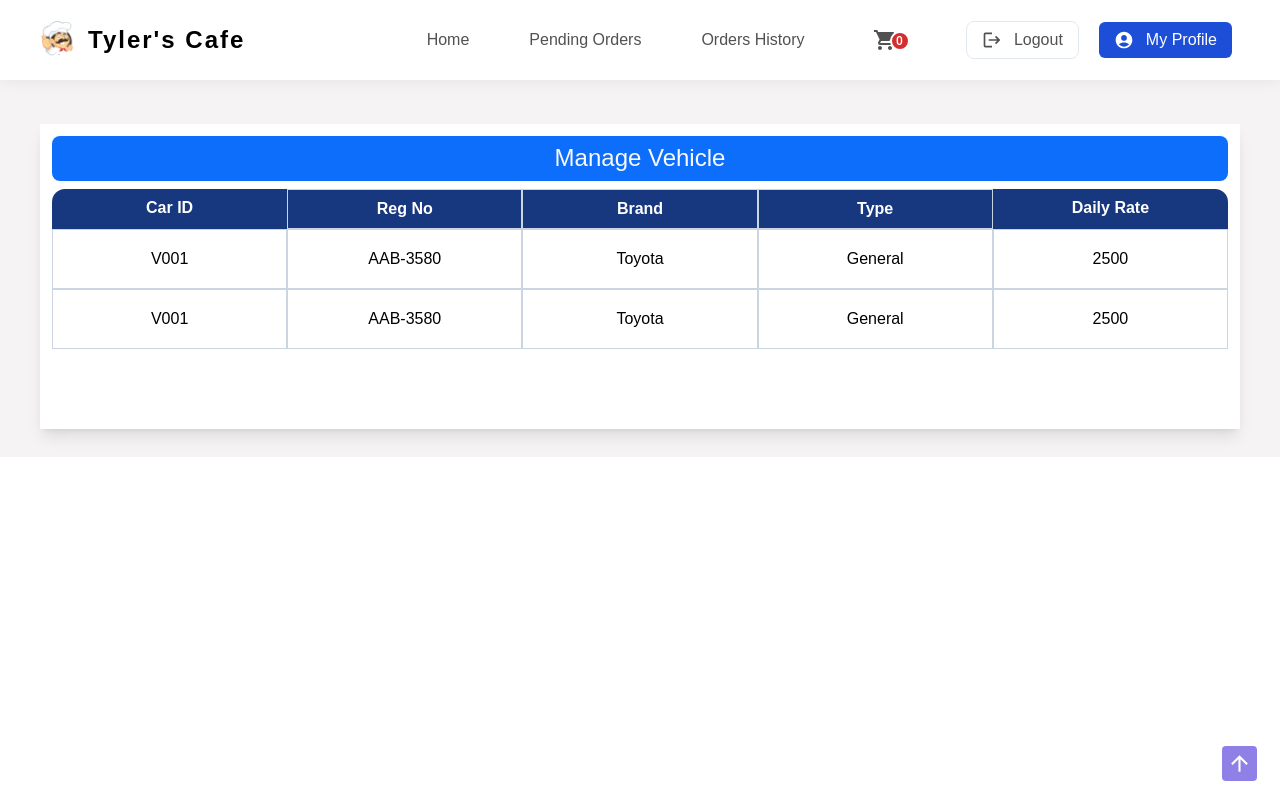
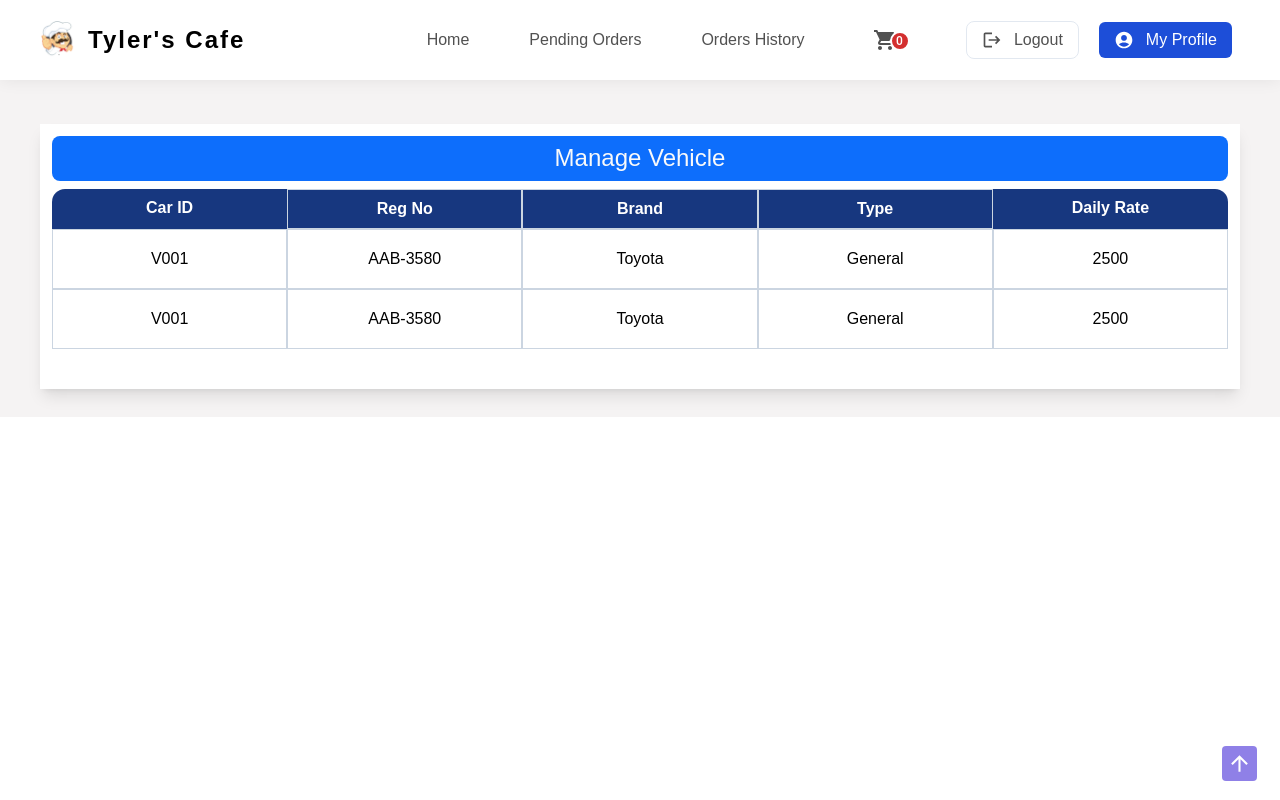
Before and after one commit to AshanSandeep06/Food-Shop-System, a React (Create React App) app in the folder frontend/: page /placeOrder in a window 1280 px wide. Built offline with nearby package versions, Linux system fonts and the light colour scheme.

Commit message:
Content Updated

```diff
--- a/frontend/src/components/Table/Table.tsx
+++ b/frontend/src/components/Table/Table.tsx
@@ -13,7 +13,7 @@ const Table = () => {
         >
           Manage Vehicle
         </h3>
-        <div className="w-full h-60 rounded-2 overflow-x-auto scroll-smooth">
+        <div className="w-full pb-10 rounded-2 overflow-x-auto scroll-smooth">
           <table
             id="tblCartItems"
             className="table-fixed border-collapse grid grid-cols-1"
```
